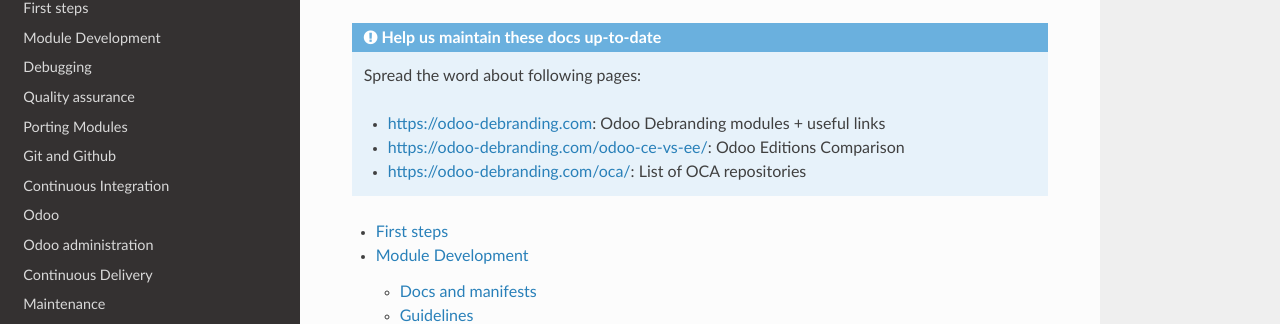
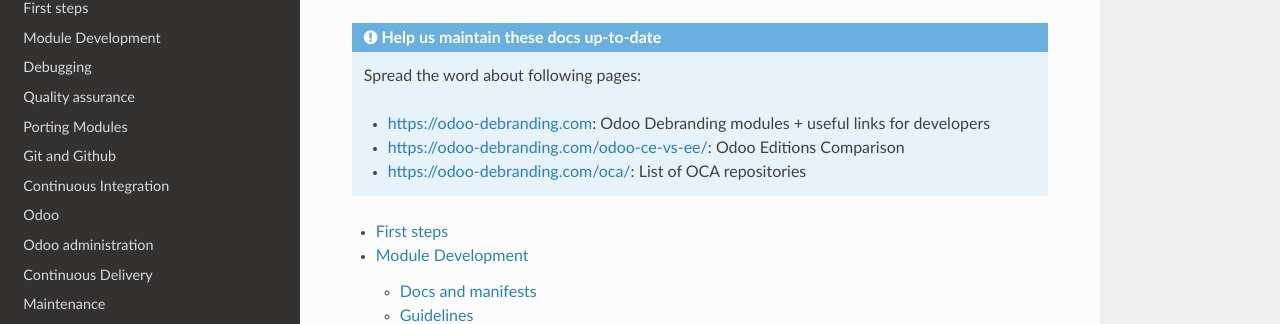
Before and after one commit to itpp-labs/odoo-development, a Sphinx documentation site: the page built from docs/index.rst, in a window 1280 px wide and 900 px high. Shown: the part 137-461 px from the top of the window. Built offline with Sphinx 7.4.7 and the Read the Docs theme 2.0.0, drawn with Linux system fonts in a browser that asks for light colours.

Commit message:
Update index.rst

```diff
--- a/docs/index.rst
+++ b/docs/index.rst
@@ -6,7 +6,7 @@
 
    Spread the word about following pages:
 
-   * https://odoo-debranding.com: Odoo Debranding modules + useful links
+   * https://odoo-debranding.com: Odoo Debranding modules + useful links for developers
    * https://odoo-debranding.com/odoo-ce-vs-ee/: Odoo Editions Comparison
    * https://odoo-debranding.com/oca/: List of OCA repositories
 
```
